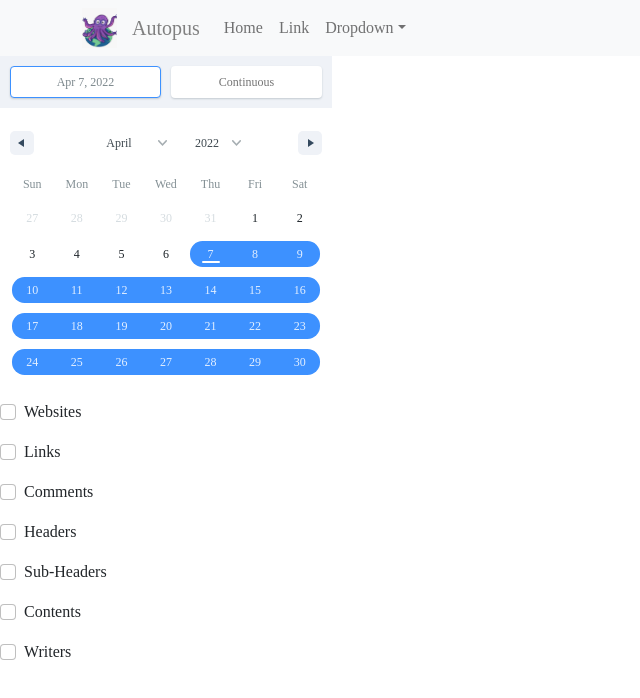
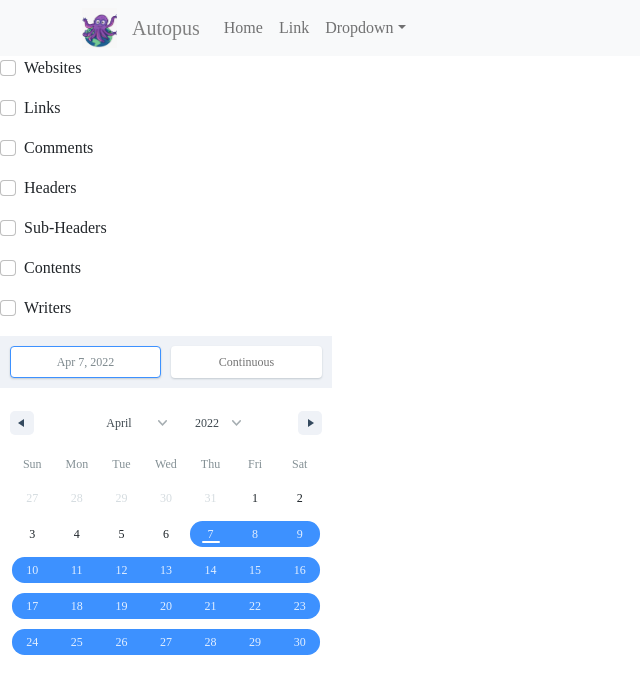
Before and after one commit to RahavAyalon/Hackathon, a React (Create React App) app: page /filtering in a window 1280 px wide. Shown: the top 698 px of the page, without its empty margins (0-640 px from the left). Built offline with nearby package versions, Linux system fonts and the light colour scheme.

Commit message:
Vfdjivklmdfvfg

```diff
--- a/src/Filtering.js
+++ b/src/Filtering.js
@@ -18,12 +18,9 @@ export default function Filtering() {
 
   return (
     <>
-      <DateRange
-        editableDateInputs={true}
-        onChange={(item) => setState([item.selection])}
-        moveRangeOnFirstSelection={false}
-        ranges={state}
-      />
+      <div class="parent1">
+        <div class="div3">
+          {' '}
           <Form>
             {['checkbox'].map((type) => (
               <>
@@ -35,7 +32,11 @@ export default function Filtering() {
                   />
                 </div>
                 <div key={`default-${type}`} className="mb-3">
-              <Form.Check type={type} id={`default-${type}`} label={`Links`} />
+                  <Form.Check
+                    type={type}
+                    id={`default-${type}`}
+                    label={`Links`}
+                  />
                 </div>
                 <div key={`default-${type}`} className="mb-3">
                   <Form.Check
@@ -75,6 +76,17 @@ export default function Filtering() {
               </>
             ))}
           </Form>
+        </div>
+        <div class="div4">
+          {' '}
+          <DateRange
+            editableDateInputs={true}
+            onChange={(item) => setState([item.selection])}
+            moveRangeOnFirstSelection={false}
+            ranges={state}
+          />
+        </div>
+      </div>
     </>
   );
 }
```
Lines whose indentation alone changed are shown as unchanged.
